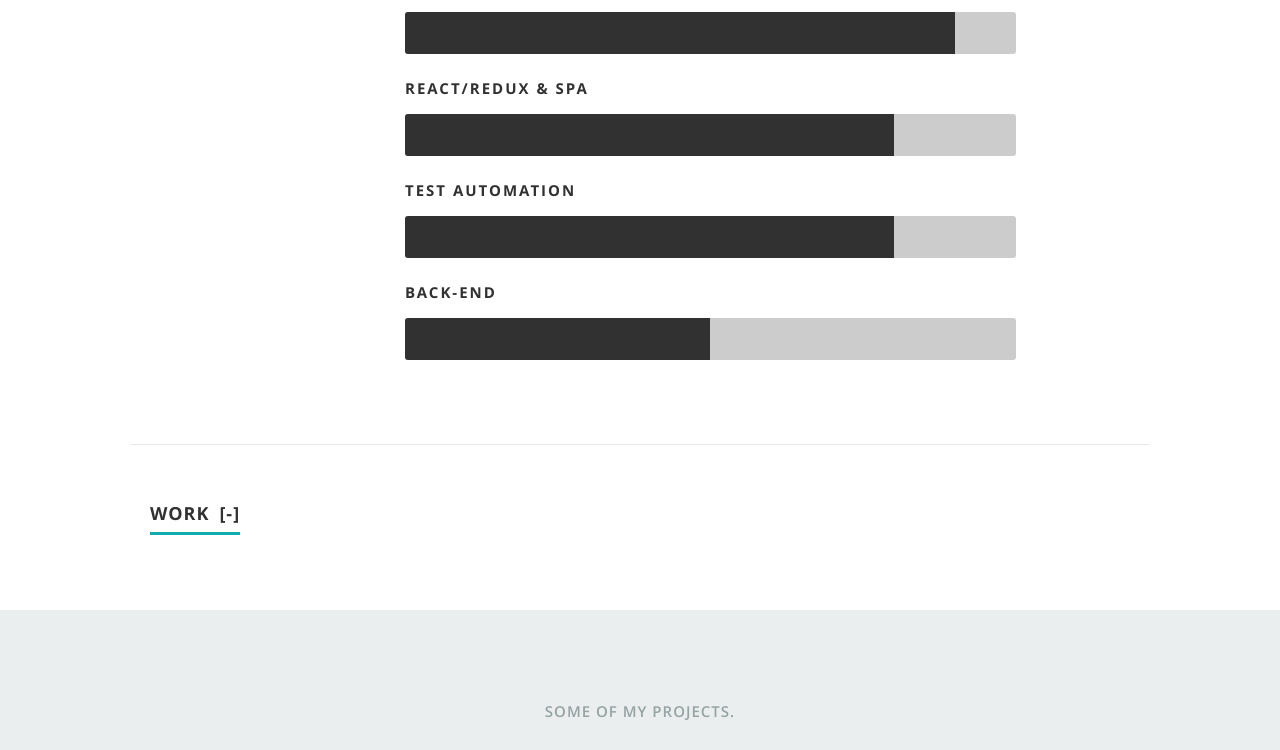
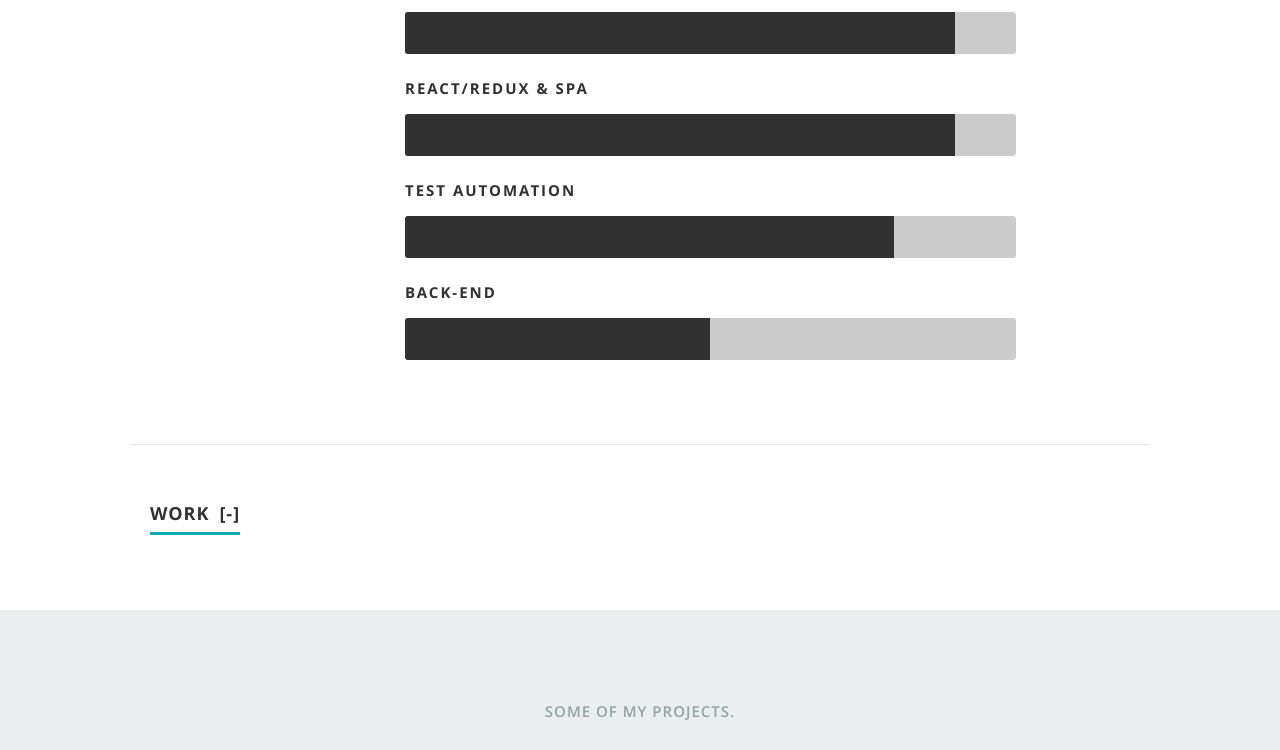
Before and after one commit to ishristov/ishristov.github.io, a website: page index.html in a window 1280 px wide. Shown: the part 1652-2402 px from the top of the page. Drawn offline with nearby package versions, Linux system fonts and the light colour scheme.

Commit message:
Change bars

```diff
--- a/index.html
+++ b/index.html
@@ -134,7 +134,7 @@
             <div class="bars">
                <ul class="skills">
                   <li><span class="bar-expand p90"></span><em>Javascript & UI/UX</em></li>
-                  <li><span class="bar-expand p80"></span><em>React/Redux & SPA</em></li>
+                  <li><span class="bar-expand p90"></span><em>React/Redux & SPA</em></li>
                   <li><span class="bar-expand p80"></span><em>Test Automation</em></li>
                   <li><span class="bar-expand p50"></span><em>Back-end</em></li>
                </ul>
```
